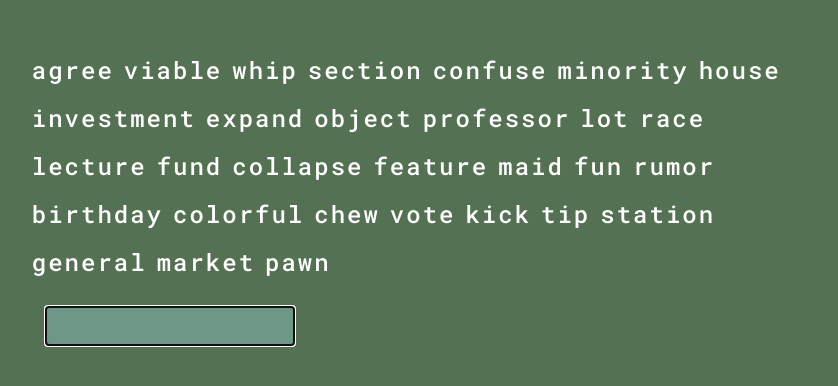
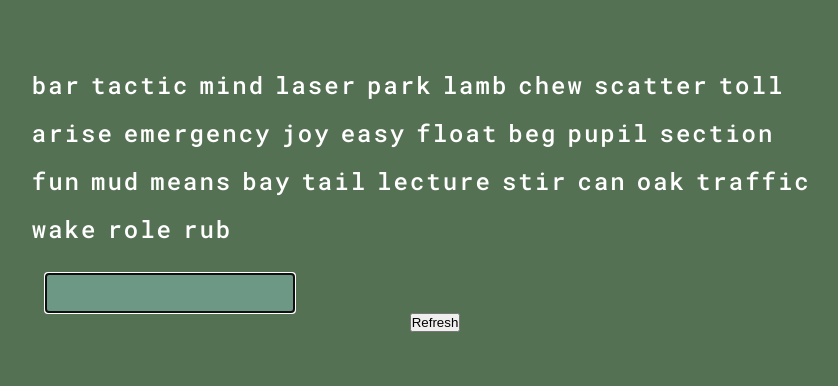
Before and after one commit to serkanisyapan/react-type, a React (Vite) app: page / in a window 1280 px wide. Shown: the part 204-590 px from the top of the page, without its empty margins (205-1043 px from the left). Built offline with nearby package versions, Linux system fonts and the light colour scheme.

Commit message:
adds more words and different words every run

```diff
--- a/src/App.css
+++ b/src/App.css
@@ -1,4 +1,5 @@
 @import url("https://fonts.googleapis.com/css2?family=Roboto+Mono:wght@400;500;600&display=swap");
+
 #root {
   height: 100vh;
   width: 100vw;
@@ -27,8 +28,8 @@
   letter-spacing: 2px;
   line-height: 2;
   margin-right: 10px;
+  font-weight: 500;
   font-family: Roboto Mono;
-  font-weight: 500;
 }
 
 .word-input {
@@ -37,4 +38,7 @@
   border-radius: 2px;
   padding: 1rem 0.5rem 1rem;
   color: white;
+  font-weight: bold;
+  letter-spacing: 1.5px;
+  font-family: Roboto Mono;
 }
--- a/src/App.jsx
+++ b/src/App.jsx
@@ -41,8 +41,17 @@ function App() {
     if (!object.isCorrect) return "#D2001A";
   };
 
+  const pickRandom30Words = (array) => {
+    let randomWords = [];
+    for (let i = 0; i < 30; i++) {
+      let pickWord = array[Math.floor(Math.random() * array.length)];
+      randomWords.push(pickWord);
+    }
+    return randomWords;
+  };
+
   useEffect(() => {
-    setWords(allWords);
+    setWords(pickRandom30Words(allWords));
     focusRef.current.focus();
   }, [allWords]);
 
@@ -74,6 +83,7 @@ function App() {
         onChange={(event) => setUserInput(event.target.value)}
         onKeyDown={handleKeyDown}
       />
+      <button>Refresh</button>
     </div>
   );
 }
--- a/src/words.js
+++ b/src/words.js
@@ -4,9 +4,7 @@ export const allWords = [
   { text: "whip", isCorrect: null },
   { text: "section", isCorrect: null },
   { text: "confuse", isCorrect: null },
-  { text: "minority", isCorrect: null },
   { text: "house", isCorrect: null },
-  { text: "investment", isCorrect: null },
   { text: "expand", isCorrect: null },
   { text: "object", isCorrect: null },
   { text: "professor", isCorrect: null },
@@ -29,18 +27,189 @@ export const allWords = [
   { text: "general", isCorrect: null },
   { text: "market", isCorrect: null },
   { text: "pawn", isCorrect: null },
-  //   { text: "consensus", isCorrect: null },
-  //   { text: "theater", isCorrect: null },
-  //   { text: "extort", isCorrect: null },
-  //   { text: "constitution", isCorrect: null },
-  //   { text: "wardrobe", isCorrect: null },
-  //   { text: "earthquake", isCorrect: null },
-  //   { text: "administration", isCorrect: null },
-  //   { text: "opposed", isCorrect: null },
-  //   { text: "multiply", isCorrect: null },
-  //   { text: "engineer", isCorrect: null },
-  //   { text: "accumulation", isCorrect: null },
-  //   { text: "domination", isCorrect: null },
-  //   { text: "proud", isCorrect: null },
-  //   { text: "flight", isCorrect: null },
+  { text: "proud", isCorrect: null },
+  { text: "flight", isCorrect: null },
+  { text: "lay", isCorrect: null },
+  { text: "final", isCorrect: null },
+  { text: "round", isCorrect: null },
+  { text: "noise", isCorrect: null },
+  { text: "hero", isCorrect: null },
+  { text: "mind", isCorrect: null },
+  { text: "late", isCorrect: null },
+  { text: "cord", isCorrect: null },
+  { text: "harmful", isCorrect: null },
+  { text: "knit", isCorrect: null },
+  { text: "monkey", isCorrect: null },
+  { text: "mention", isCorrect: null },
+  { text: "traffic", isCorrect: null },
+  { text: "zone", isCorrect: null },
+  { text: "difficult", isCorrect: null },
+  { text: "scatter", isCorrect: null },
+  { text: "say", isCorrect: null },
+  { text: "beard", isCorrect: null },
+  { text: "tension", isCorrect: null },
+  { text: "file", isCorrect: null },
+  { text: "pour", isCorrect: null },
+  { text: "sector", isCorrect: null },
+  { text: "cross", isCorrect: null },
+  { text: "fine", isCorrect: null },
+  { text: "hardware", isCorrect: null },
+  { text: "tin", isCorrect: null },
+  { text: "concert", isCorrect: null },
+  { text: "arise", isCorrect: null },
+  { text: "cereal", isCorrect: null },
+  { text: "show", isCorrect: null },
+  { text: "past", isCorrect: null },
+  { text: "boy", isCorrect: null },
+  { text: "indoor", isCorrect: null },
+  { text: "effect", isCorrect: null },
+  { text: "tactic", isCorrect: null },
+  { text: "physical", isCorrect: null },
+  { text: "swing", isCorrect: null },
+  { text: "bind", isCorrect: null },
+  { text: "relate", isCorrect: null },
+  { text: "national", isCorrect: null },
+  { text: "fund", isCorrect: null },
+  { text: "emergency", isCorrect: null },
+  { text: "visible", isCorrect: null },
+  { text: "ant", isCorrect: null },
+  { text: "gem", isCorrect: null },
+  { text: "hot", isCorrect: null },
+  { text: "pie", isCorrect: null },
+  { text: "mud", isCorrect: null },
+  { text: "new", isCorrect: null },
+  { text: "pig", isCorrect: null },
+  { text: "beg", isCorrect: null },
+  { text: "car", isCorrect: null },
+  { text: "arm", isCorrect: null },
+  { text: "bad", isCorrect: null },
+  { text: "rub", isCorrect: null },
+  { text: "bar", isCorrect: null },
+  { text: "god", isCorrect: null },
+  { text: "bay", isCorrect: null },
+  { text: "tie", isCorrect: null },
+  { text: "fix", isCorrect: null },
+  { text: "day", isCorrect: null },
+  { text: "owe", isCorrect: null },
+  { text: "lay", isCorrect: null },
+  { text: "cry", isCorrect: null },
+  { text: "ear", isCorrect: null },
+  { text: "hip", isCorrect: null },
+  { text: "add", isCorrect: null },
+  { text: "top", isCorrect: null },
+  { text: "eat", isCorrect: null },
+  { text: "can", isCorrect: null },
+  { text: "jam", isCorrect: null },
+  { text: "ton", isCorrect: null },
+  { text: "rob", isCorrect: null },
+  { text: "law", isCorrect: null },
+  { text: "sip", isCorrect: null },
+  { text: "lip", isCorrect: null },
+  { text: "buy", isCorrect: null },
+  { text: "ice", isCorrect: null },
+  { text: "oak", isCorrect: null },
+  { text: "gas", isCorrect: null },
+  { text: "joy", isCorrect: null },
+  { text: "due", isCorrect: null },
+  { text: "map", isCorrect: null },
+  { text: "spy", isCorrect: null },
+  { text: "pot", isCorrect: null },
+  { text: "low", isCorrect: null },
+  { text: "van", isCorrect: null },
+  { text: "get", isCorrect: null },
+  { text: "try", isCorrect: null },
+  { text: "dog", isCorrect: null },
+  { text: "easy", isCorrect: null },
+  { text: "pure", isCorrect: null },
+  { text: "plot", isCorrect: null },
+  { text: "list", isCorrect: null },
+  { text: "coma", isCorrect: null },
+  { text: "wing", isCorrect: null },
+  { text: "fist", isCorrect: null },
+  { text: "prey", isCorrect: null },
+  { text: "lamb", isCorrect: null },
+  { text: "wake", isCorrect: null },
+  { text: "bike", isCorrect: null },
+  { text: "pump", isCorrect: null },
+  { text: "duty", isCorrect: null },
+  { text: "echo", isCorrect: null },
+  { text: "stir", isCorrect: null },
+  { text: "lost", isCorrect: null },
+  { text: "grow", isCorrect: null },
+  { text: "doll", isCorrect: null },
+  { text: "trip", isCorrect: null },
+  { text: "lift", isCorrect: null },
+  { text: "cute", isCorrect: null },
+  { text: "rain", isCorrect: null },
+  { text: "pray", isCorrect: null },
+  { text: "exit", isCorrect: null },
+  { text: "turn", isCorrect: null },
+  { text: "cake", isCorrect: null },
+  { text: "look", isCorrect: null },
+  { text: "tail", isCorrect: null },
+  { text: "dine", isCorrect: null },
+  { text: "role", isCorrect: null },
+  { text: "time", isCorrect: null },
+  { text: "toll", isCorrect: null },
+  { text: "jury", isCorrect: null },
+  { text: "load", isCorrect: null },
+  { text: "soap", isCorrect: null },
+  { text: "chew", isCorrect: null },
+  { text: "wave", isCorrect: null },
+  { text: "hard", isCorrect: null },
+  { text: "stay", isCorrect: null },
+  { text: "park", isCorrect: null },
+  { text: "heal", isCorrect: null },
+  { text: "suit", isCorrect: null },
+  { text: "soar", isCorrect: null },
+  { text: "goal", isCorrect: null },
+  { text: "veil", isCorrect: null },
+  { text: "sleep", isCorrect: null },
+  { text: "spell", isCorrect: null },
+  { text: "torch", isCorrect: null },
+  { text: "moral", isCorrect: null },
+  { text: "kneel", isCorrect: null },
+  { text: "lodge", isCorrect: null },
+  { text: "tribe", isCorrect: null },
+  { text: "paint", isCorrect: null },
+  { text: "chief", isCorrect: null },
+  { text: "solid", isCorrect: null },
+  { text: "wrong", isCorrect: null },
+  { text: "ghost", isCorrect: null },
+  { text: "sheet", isCorrect: null },
+  { text: "means", isCorrect: null },
+  { text: "image", isCorrect: null },
+  { text: "agree", isCorrect: null },
+  { text: "draft", isCorrect: null },
+  { text: "laser", isCorrect: null },
+  { text: "guest", isCorrect: null },
+  { text: "slide", isCorrect: null },
+  { text: "carve", isCorrect: null },
+  { text: "gloom", isCorrect: null },
+  { text: "muggy", isCorrect: null },
+  { text: "float", isCorrect: null },
+  { text: "truck", isCorrect: null },
+  { text: "panic", isCorrect: null },
+  { text: "story", isCorrect: null },
+  { text: "field", isCorrect: null },
+  { text: "tense", isCorrect: null },
+  { text: "deter", isCorrect: null },
+  { text: "slime", isCorrect: null },
+  { text: "eagle", isCorrect: null },
+  { text: "flock", isCorrect: null },
+  { text: "arena", isCorrect: null },
+  { text: "slice", isCorrect: null },
+  { text: "swing", isCorrect: null },
+  { text: "motif", isCorrect: null },
+  { text: "title", isCorrect: null },
+  { text: "pupil", isCorrect: null },
+  { text: "share", isCorrect: null },
+  { text: "knife", isCorrect: null },
+  { text: "wagon", isCorrect: null },
+  { text: "elbow", isCorrect: null },
+  { text: "siege", isCorrect: null },
+  { text: "jelly", isCorrect: null },
+  { text: "shell", isCorrect: null },
+  { text: "sharp", isCorrect: null },
+  { text: "drill", isCorrect: null },
 ];
```
Also changed, not shown: 2 other files (tests, documents, lock files or other folders).
